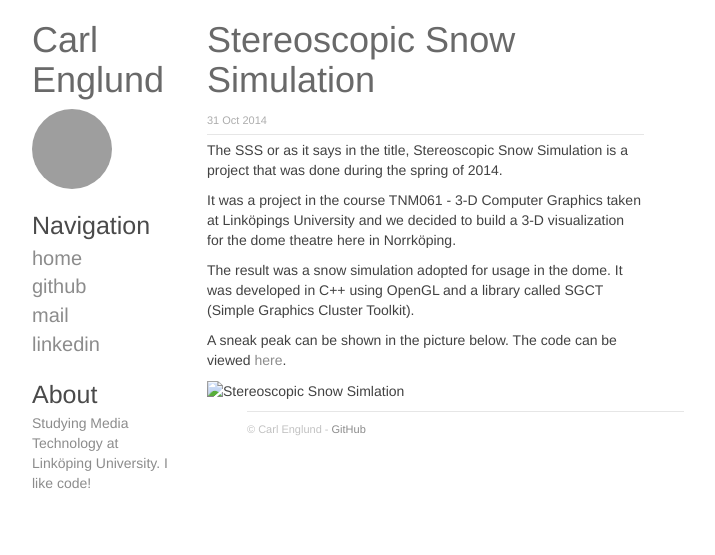
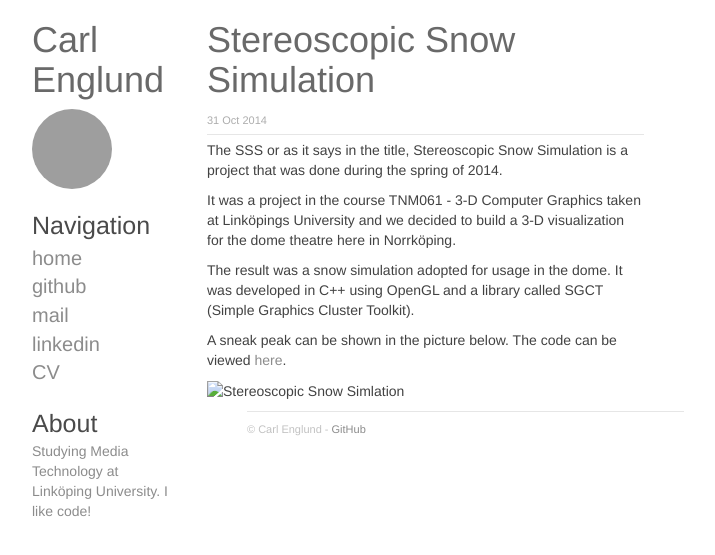
Before and after one commit to CarlEnglund/CarlEnglund.github.io, a Jekyll site: the page built from _posts/2014-10-31-Sterescopic-Snow-Simlation.markdown, in a window 1280 px wide, cut to the strip 0-555 px from the top of the page. Shown: the whole strip, without its empty margins (273-988 px from the left). Built offline with Jekyll 4.4.1, drawn with Linux system fonts in a browser that asks for light colours; nearby versions of some CDN libraries; library files that are not in the unit come from our copies; Markdown is read by kramdown in place of the engine named in the settings; grey boxes are pictures that could not be loaded.

Commit message:
Updated site with CV and resized images in posts abit

```diff
--- a/_config.yml
+++ b/_config.yml
@@ -10,3 +10,5 @@ urls:
       url: mailto:mail@carlenglund.se
     - text: linkedin
       url: https://www.linkedin.com/profile/view?id=231715314
+    - text: CV
+      url: https://github.com/CarlEnglund/resume/raw/master/englishresume.pdf
--- a/_posts/2014-10-31-Sterescopic-Snow-Simlation.markdown
+++ b/_posts/2014-10-31-Sterescopic-Snow-Simlation.markdown
@@ -12,4 +12,4 @@ The result was a snow simulation adopted for usage in the dome. It was developed
 A sneak peak can be shown in the picture below.
 The code can be viewed [here](https://github.com/tistatos/TNM061-StereoSnowSim).
 
-<img src="./img/sss.jpg" alt="Stereoscopic Snow Simlation" style="width:500px;height:500px">
+<img src="./img/sss.jpg" alt="Stereoscopic Snow Simlation" style="width:400px;height:300px">
--- a/_posts/2014-11-01-Atlas.markdown
+++ b/_posts/2014-11-01-Atlas.markdown
@@ -9,4 +9,4 @@ The game was developed during the course TNM040 - Communication and User Interfa
 
 It can be tryed out [here](http://www.kartlas.se). And if you're interested in looking at the code go [here](http://www.kartlas.se).
 
-<img src="./img/sss.jpg" alt="Stereoscopic Snow Simlation" style="width:500px;height:500px">
+<img src="./img/atlas.png" alt="Atlas" style="width:400px;height:300px">
```
